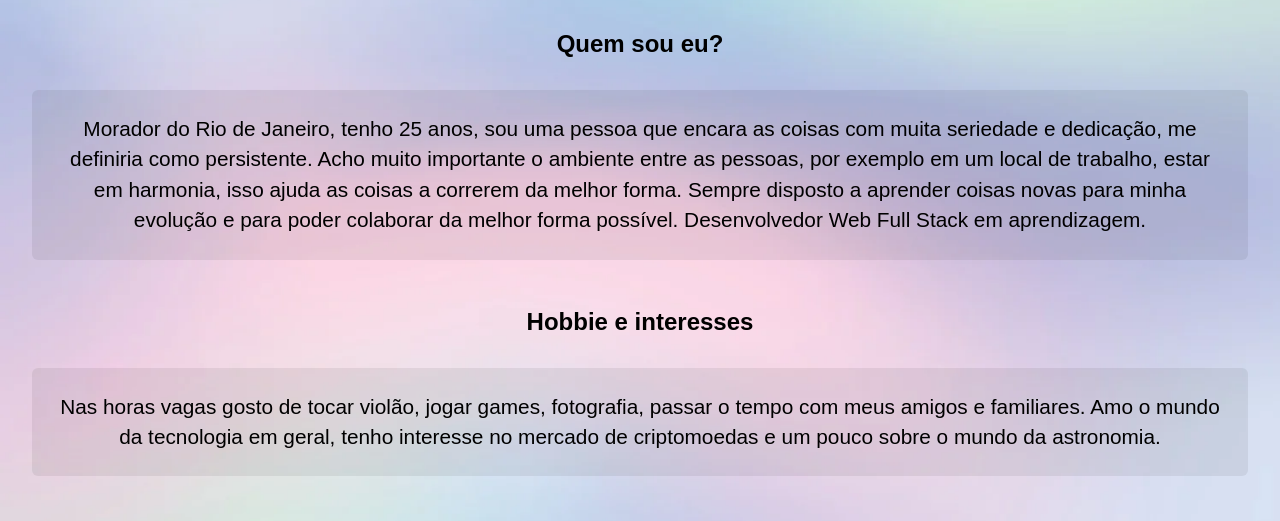
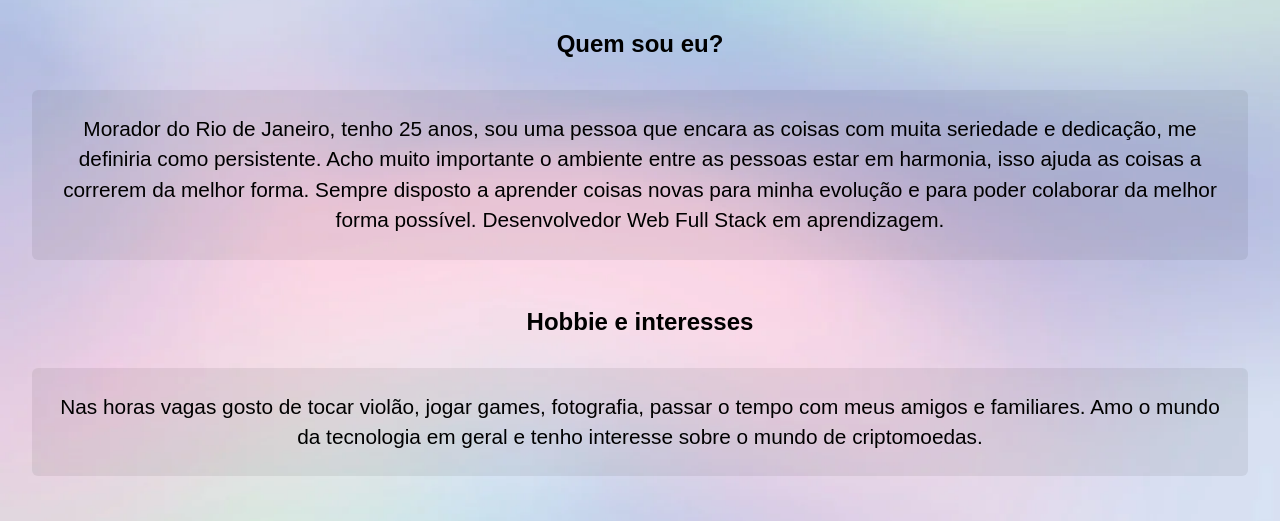
Before and after one commit to LuizMatt97/Portifolio, a plain HTML site: page Sobre/sobre.html in a window 1280 px wide. Shown: the part 116-637 px from the top of the page. Drawn offline with Linux system fonts and the light colour scheme.

Commit message:
Update sobre.html

```diff
--- a/Sobre/sobre.html
+++ b/Sobre/sobre.html
@@ -15,10 +15,10 @@
         <main>
             <div id="textos">
                 <h2 class="title"> Quem sou eu? </h2>
-                <p class="text">Morador do Rio de Janeiro, tenho 25 anos, sou uma pessoa que encara as coisas com muita seriedade e dedicação, me definiria como persistente. Acho muito importante o ambiente entre as pessoas, por exemplo em um local de trabalho, estar em harmonia, isso ajuda as coisas a correrem da melhor forma. Sempre disposto a aprender coisas novas para minha evolução e para poder colaborar da melhor forma possível. Desenvolvedor Web Full Stack em aprendizagem.
+                <p class="text">Morador do Rio de Janeiro, tenho 25 anos, sou uma pessoa que encara as coisas com muita seriedade e dedicação, me definiria como persistente. Acho muito importante o ambiente entre as pessoas estar em harmonia, isso ajuda as coisas a correrem da melhor forma. Sempre disposto a aprender coisas novas para minha evolução e para poder colaborar da melhor forma possível. Desenvolvedor Web Full Stack em aprendizagem.
                 </p>
                 <h2 class="title">Hobbie e interesses</h2>
-                <p class="text"> Nas horas vagas gosto de tocar violão, jogar games, fotografia, passar o tempo com meus amigos e familiares. Amo o mundo da tecnologia em geral, tenho interesse no mercado de criptomoedas e um pouco sobre o mundo da astronomia.
+                <p class="text"> Nas horas vagas gosto de tocar violão, jogar games, fotografia, passar o tempo com meus amigos e familiares. Amo o mundo da tecnologia em geral e tenho interesse sobre o mundo de criptomoedas.
                 </p>
             </div>
         </main>
```
